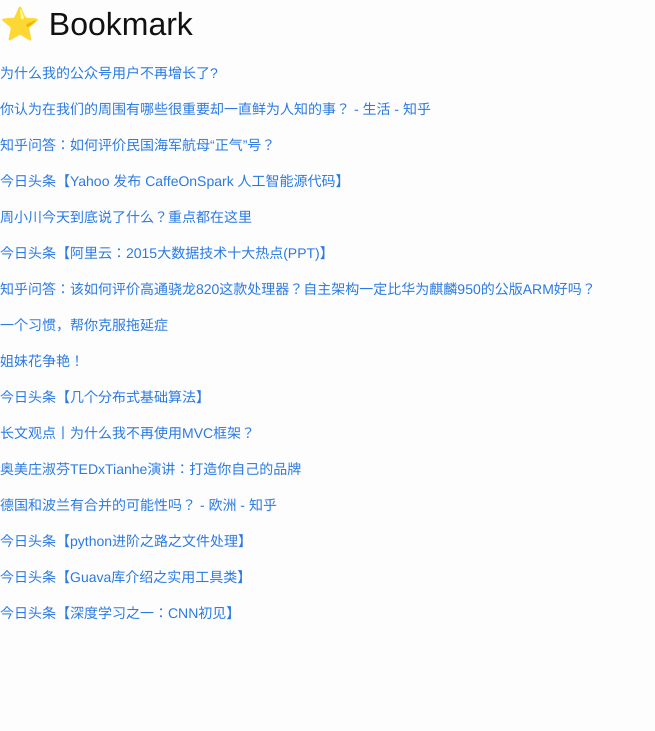
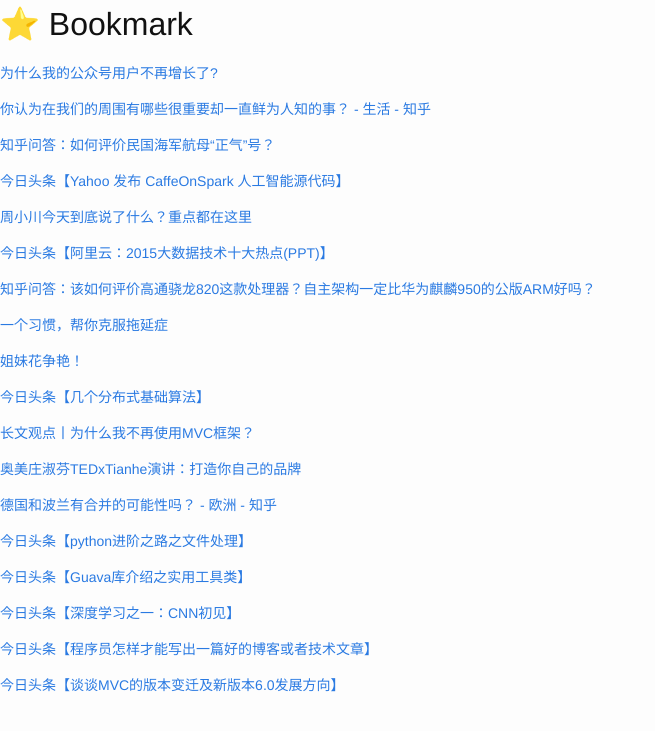
Before and after one commit to cnwarden/cnwarden.github.io, a Jekyll site: the page built from fav/index.md, in a window 1280 px wide. Shown: the top 731 px of the page, without its empty margins (0-655 px from the left). Built offline with Jekyll 4.4.1, drawn with Linux system fonts in a browser that asks for light colours; emoji names are drawn with the system emoji font.

Commit message:
auto commit

```diff
--- a/fav/index.md
+++ b/fav/index.md
@@ -36,3 +36,7 @@ title:  fav
 [今日头条【Guava库介绍之实用工具类】](http://toutiao.com/item/6256475483257438721/?iid=3578109516&app=news_article&tt_from=android_share&utm_source=email&utm_medium=toutiao_android&utm_campaign=client_share)
 
 [今日头条【深度学习之一：CNN初见】](http://toutiao.com/item/6256362607825912321/?iid=3578109516&app=news_article&tt_from=android_share&utm_source=email&utm_medium=toutiao_android&utm_campaign=client_share)
+
+[今日头条【程序员怎样才能写出一篇好的博客或者技术文章】](http://toutiao.com/item/6256352107121607170/?iid=3578109516&app=news_article&tt_from=android_share&utm_source=email&utm_medium=toutiao_android&utm_campaign=client_share)
+
+[今日头条【谈谈MVC的版本变迁及新版本6.0发展方向】](http://toutiao.com/item/6256196281648022017/?iid=3578109516&app=news_article&tt_from=android_share&utm_source=email&utm_medium=toutiao_android&utm_campaign=client_share)
```
